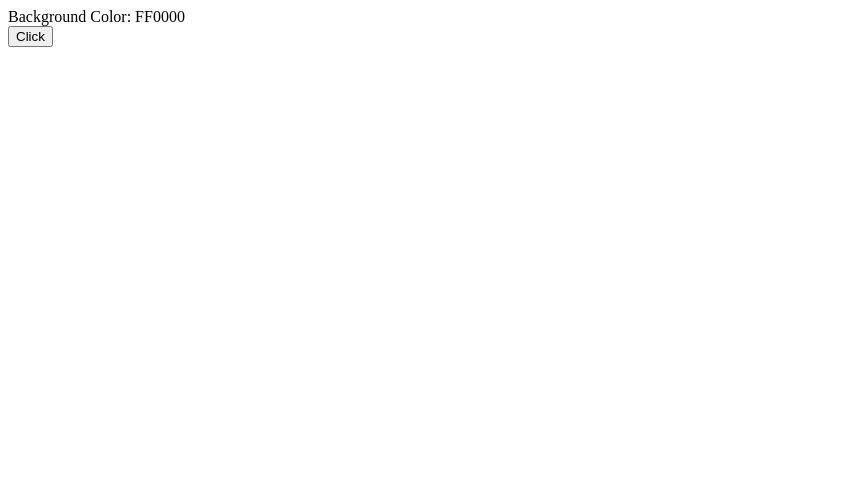
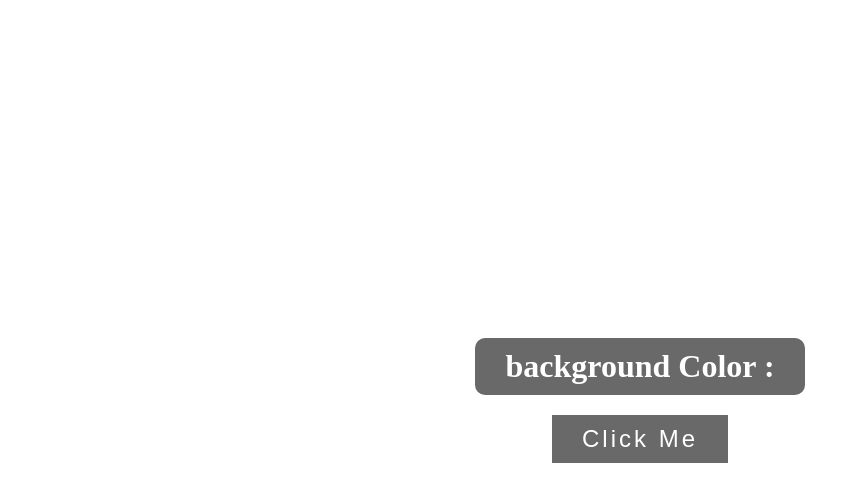
Before and after one commit to Nicolas0-06/test1, a plain HTML site: page project1/style.css.html in a window 1280 px wide. Shown: the whole page, without its empty margins (0-860 px from the left). Drawn offline with Linux system fonts and the light colour scheme.

Commit message:
upload index file

```diff
--- a/project1/style.css.html
+++ b/project1/style.css.html
@@ -2,15 +2,66 @@
 <html lang="en">
 <head>
     <meta charset="UTF-8">
-    <meta name="viewport" content="width=device-width, initial-scale=1.0">
-    <title>Document</title>
+    <title>Project1</title>
+    <style type="text/css">
+        *{
+            padding: 0;
+            margin: 0;
+            box-sizing: border-box;
+        }
+        body{
+            width: 100%;
+            min-height: 100vh;
+            display: flex;
+            align-items: center;
+            flex-direction: column;
+            justify-content: center;
+
+
+        }
+        .container{
+            text-align: center;
+
+        }
+        h1{
+            background: dimgray;
+            padding: 10px 30px;
+            color: #fff;
+            border-radius: 10px;
+        }
+
+            #btn{
+                padding: 10px 30px;
+                color: #fff;
+                outline: none;
+                border: 0;
+                cursor: pointer;
+                background: dimgray;
+                margin-top: 20px;
+                font-size: 1.5em;
+                letter-spacing: 3px;
+            }
+
+    </style>
 </head>
 <body>
-    <div class="wrapper">
-       <div class="backgroundcode">Background Color: <span class="
-        hexCode">FF0000</span></div>
-        <button class="btn">Click</button>
+    <div class="container">
+        <h1>background Color : <span class="color"></span></h1>
+        <button id="btn">Click Me</button>
     </div>
+    <script type="text/javascript">
+        const colorsArray = ["red","green","yellow","pink","purple","blue"];
+        const btn = document.getElementById('btn');
+        const color = document.querySelector('.color');
+        btn.addEventListener("click", function(){
+            const randomNumber = getRandomNumber();
+            document.body.style.backgroundColor = colorsArray[randomNumber];
+            color.innerHTML = colorsArray[randomNumber];
+        });
+        function getRandomNumber(){
+            return Math.floor(Math.random() * colorsArray.length);
+        }
+    </script>
 
 </body>
 </html>
```
